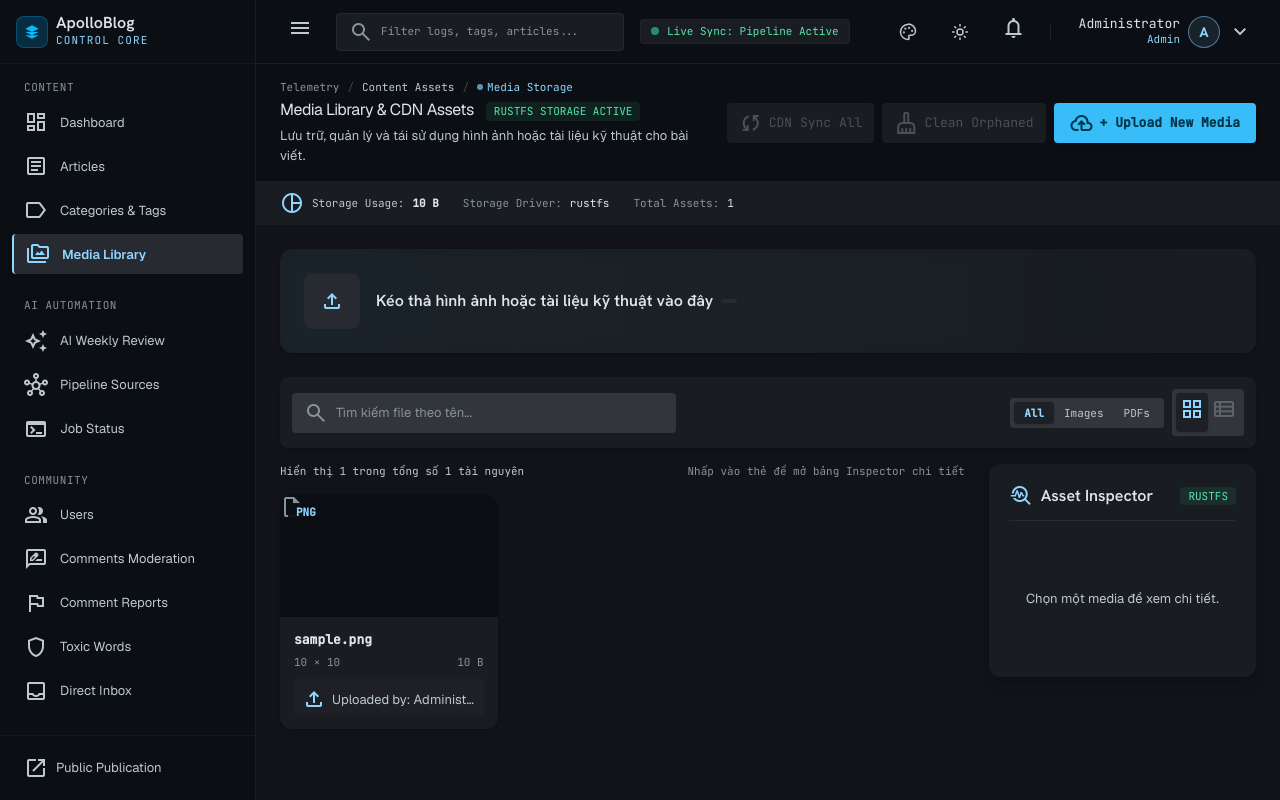
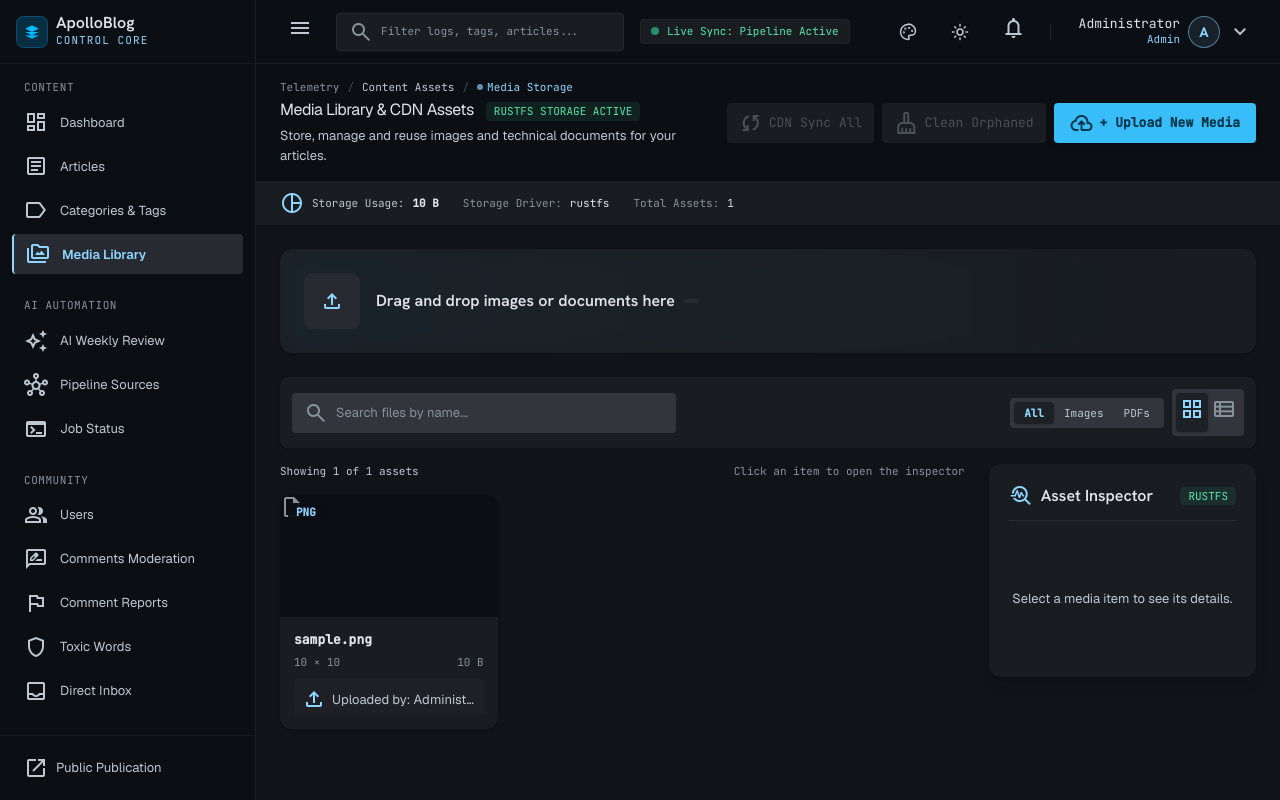
Before and after one commit to dont-wait/apollo, a Laravel app: page /admin/media in a window 1280 px wide. Run offline with Laravel 12, Linux system fonts and the light colour scheme; a user stored in the database is signed in; data comes from the database, SQL or seed files in the repository; tables that the repository leaves empty hold one stand-in row (values such as "Sample post"); data that the repository does not hold is empty; style sheets or scripts are compiled from the project's sources.

Commit message:
feat(admin): English media library and a working list view
Translate the media library UI, dialogs, API messages and validation
text to English, and make the grid/list toggle work (list view reuses the
same cards with a row layout; the choice is remembered).

Co-Authored-By: Claude Sonnet 5.5 <noreply@anthropic.com>

```diff
--- a/app/Http/Controllers/Admin/MediaController.php
+++ b/app/Http/Controllers/Admin/MediaController.php
@@ -52,7 +52,7 @@ class MediaController extends Controller
 
             if ($dimensions === false) {
                 throw ValidationException::withMessages([
-                    'file' => 'File ảnh không hợp lệ hoặc đã bị hỏng.',
+                    'file' => 'The image file is invalid or corrupted.',
                 ]);
             }
 
@@ -79,7 +79,7 @@ class MediaController extends Controller
         }
 
         return response()->json([
-            'message' => 'Upload media thành công.',
+            'message' => 'Media uploaded successfully.',
             'data' => $media,
         ], 201);
     }
@@ -121,7 +121,7 @@ class MediaController extends Controller
 
         if ($cleanup === null) {
             return response()->json([
-                'message' => 'Không thể xóa media vì đang được sử dụng.',
+                'message' => 'Cannot delete this media because it is in use.',
             ], 409);
         }
 
@@ -131,7 +131,7 @@ class MediaController extends Controller
         );
 
         return response()->json([
-            'message' => 'Xóa media thành công.',
+            'message' => 'Media deleted successfully.',
         ]);
     }
 
@@ -164,7 +164,7 @@ class MediaController extends Controller
 
             if (mb_strlen($fileName) > 255) {
                 throw ValidationException::withMessages([
-                    'name' => 'Tên media quá dài.',
+                    'name' => 'The media name is too long.',
                 ]);
             }
 
@@ -176,7 +176,7 @@ class MediaController extends Controller
         });
 
         return response()->json([
-            'message' => 'Đổi tên media thành công.',
+            'message' => 'Media renamed successfully.',
             'data' => $renamedMedia,
         ]);
     }
@@ -201,7 +201,7 @@ class MediaController extends Controller
 
             if ($dimensions === false) {
                 throw ValidationException::withMessages([
-                    'file' => 'File ảnh không hợp lệ hoặc đã bị hỏng.',
+                    'file' => 'The image file is invalid or corrupted.',
                 ]);
             }
 
@@ -257,7 +257,7 @@ class MediaController extends Controller
                         || $size > Post::MAX_THUMBNAIL_KB * 1024
                     ) {
                         throw ValidationException::withMessages([
-                            'file' => 'Media đang được dùng làm thumbnail nên chỉ chấp nhận JPG, JPEG, PNG, WebP và tối đa 5MB.',
+                            'file' => 'This media is used as a thumbnail, so only JPG, JPEG, PNG and WebP files up to 5 MB are accepted.',
                         ]);
                     }
                 }
@@ -305,7 +305,7 @@ class MediaController extends Controller
             );
 
             return response()->json([
-                'message' => 'Không thể thay thế media vì URL đang được sử dụng trong nội dung Markdown.',
+                'message' => 'Cannot replace this media because its URL is used in Markdown content.',
             ], 409);
         }
 
@@ -320,7 +320,7 @@ class MediaController extends Controller
          * into an HTTP error. The durable cleanup record will retry.
          */
         return response()->json([
-            'message' => 'Thay thế media thành công.',
+            'message' => 'Media replaced successfully.',
             'data' => $media->fresh(),
         ]);
     }
--- a/app/Http/Requests/Admin/ReplaceMediaRequest.php
+++ b/app/Http/Requests/Admin/ReplaceMediaRequest.php
@@ -31,7 +31,7 @@ class ReplaceMediaRequest extends FormRequest
 
                     if (mb_strlen($fileName) > 255) {
                         $fail(
-                            'Tên file không được vượt quá 255 ký tự.'
+                            'The file name may not be greater than 255 characters.'
                         );
                     }
                 },
--- a/app/Http/Requests/Admin/StoreMediaRequest.php
+++ b/app/Http/Requests/Admin/StoreMediaRequest.php
@@ -28,7 +28,7 @@ class StoreMediaRequest extends FormRequest
                     $fileName = basename($value->getClientOriginalName());
 
                     if (mb_strlen($fileName) > 255) {
-                        $fail('Tên file không được vượt quá 255 ký tự.');
+                        $fail('The file name may not be greater than 255 characters.');
                     }
                 },
             ],
--- a/app/Services/MediaOperationLockService.php
+++ b/app/Services/MediaOperationLockService.php
@@ -19,7 +19,7 @@ class MediaOperationLockService
             ->first();
 
         if ($lock === null) {
-            throw new RuntimeException('Không thể khóa các thao tác media.');
+            throw new RuntimeException('Could not lock media operations.');
         }
     }
 }
--- a/resources/css/admin.css
+++ b/resources/css/admin.css
@@ -204,3 +204,23 @@ html.md-fullscreen { overflow: hidden; }
 .is-fullscreen .toxic-editor__textarea { height: 100% !important; resize: none; }
 .is-fullscreen [data-markdown-preview-content],
 .is-fullscreen [data-markdown-preview-empty] { flex: 1; height: auto !important; max-height: none !important; min-height: 0; overflow-y: auto; }
+
+/* Media library: list view (same cards, row layout) */
+#mediaGrid[data-view='list'] { grid-template-columns: minmax(0, 1fr) !important; gap: 0.5rem; }
+#mediaGrid[data-view='list'] .media-card:not(.hidden) { display: grid; grid-template-columns: 5rem minmax(0, 1fr) auto; align-items: center; column-gap: 1rem; padding: 0.5rem 0.75rem; border-radius: 0.5rem; }
+#mediaGrid[data-view='list'] .media-card > div:first-child { display: contents; }
+#mediaGrid[data-view='list'] .media-card > div:first-child > :first-child { grid-column: 1; grid-row: 1; width: 5rem; height: 3.25rem; border-radius: 0.375rem; object-fit: cover; transform: none !important; background: var(--color-surface-container-lowest); display: flex; align-items: center; justify-content: center; }
+#mediaGrid[data-view='list'] .media-card > div:first-child > :first-child .material-symbols-outlined, #mediaGrid[data-view='list'] .media-card > div:first-child > span.material-symbols-outlined { font-size: 1.75rem; }
+#mediaGrid[data-view='list'] .media-card > div:first-child > :first-child span + span { display: none; }
+#mediaGrid[data-view='list'] .media-card > div:first-child > :nth-child(2) { grid-column: 1; grid-row: 1; position: static; align-self: start; justify-self: start; z-index: 1; margin: 0.125rem; transform: scale(0.8); transform-origin: top left; }
+#mediaGrid[data-view='list'] .media-card > div:first-child > :nth-child(3) { grid-column: 3; grid-row: 1; position: static; inset: auto; opacity: 1; background: transparent; display: flex; gap: 0.25rem; }
+#mediaGrid[data-view='list'] .media-card > div:first-child > :nth-child(3) button { padding: 0.35rem; }
+#mediaGrid[data-view='list'] .media-card > div:last-child { grid-column: 2; grid-row: 1; display: grid; grid-template-columns: minmax(0, 2fr) minmax(7rem, 1fr) minmax(0, 1.3fr); align-items: center; gap: 0.75rem; padding: 0 !important; }
+#mediaGrid[data-view='list'] .media-card > div:last-child > :nth-child(2) { gap: 0.75rem; justify-content: flex-start; }
+#mediaGrid[data-view='list'] .media-card > div:last-child > :nth-child(3) { margin: 0; padding-top: 0.25rem; }
+@media (max-width: 767px) {
+    #mediaGrid[data-view='list'] .media-card:not(.hidden) { grid-template-columns: 4rem minmax(0, 1fr) auto; column-gap: 0.75rem; }
+    #mediaGrid[data-view='list'] .media-card > div:first-child > :first-child { width: 4rem; height: 2.75rem; }
+    #mediaGrid[data-view='list'] .media-card > div:last-child { grid-template-columns: minmax(0, 1fr); gap: 0.125rem; }
+    #mediaGrid[data-view='list'] .media-card > div:last-child > :nth-child(3) { display: none; }
+}
--- a/resources/views/admin/media/index.blade.php
+++ b/resources/views/admin/media/index.blade.php
@@ -77,8 +77,7 @@
                     class="font-body-sm text-body-sm
                            text-on-surface-variant max-w-3xl"
                 >
-                    Lưu trữ, quản lý và tái sử dụng hình ảnh hoặc
-                    tài liệu kỹ thuật cho bài viết.
+                    Store, manage and reuse images and technical documents for your articles.
                 </p>
             </div>
 
@@ -267,8 +266,7 @@
                                            text-headline-sm
                                            text-on-surface"
                                 >
-                                    Kéo thả hình ảnh hoặc tài liệu
-                                    kỹ thuật vào đây
+                                    Drag and drop images or documents here
                                 </span>
 
                                 <span
@@ -353,7 +351,7 @@
                                text-on-surface
                                focus:outline-none w-full
                                placeholder:text-outline"
-                        placeholder="Tìm kiếm file theo tên..."
+                        placeholder="Search files by name..."
                         type="text"
                     >
                 </div>
@@ -460,17 +466,11 @@
                            font-label-sm text-label-sm"
                 >
                     <span>
-                        Hiển thị
-                        <span id="visibleMediaCount">
-                            {{ $totalAssets }}
-                        </span>
-                        trong tổng số
-                        {{ $totalAssets }}
-                        tài nguyên
+                        Showing <span id="visibleMediaCount">{{ $totalAssets }}</span> of {{ $totalAssets }} assets
                     </span>
 
                     <span class="text-outline hidden md:block">
-                        Nhấp vào thẻ để mở bảng Inspector chi tiết
+                        Click an item to open the inspector
                     </span>
                 </div>
 
@@ -496,20 +496,20 @@
                                    text-headline-sm
                                    text-on-surface"
                         >
-                            Chưa có media
+                            No media yet
                         </h3>
 
                         <p
                             class="font-body-sm text-body-sm
                                    text-on-surface-variant mt-1"
                         >
-                            Upload hình ảnh hoặc tài liệu đầu tiên
-                            để bắt đầu Media Library.
+                            Upload your first image or document to get started.
                         </p>
                     </div>
                 @else
                     <div
                         id="mediaGrid"
+                        data-view="grid"
                         class="grid grid-cols-1
                                sm:grid-cols-2
                                xl:grid-cols-3
@@ -843,7 +843,7 @@
                            text-on-surface-variant
                            font-body-sm text-body-sm"
                 >
-                    Chọn một media để xem chi tiết.
+                    Select a media item to see its details.
                 </div>
 
                 <div
@@ -1003,7 +1003,7 @@
                                 class="font-label-sm text-label-sm
                                        text-on-surface-variant"
                             >
-                                Tên file
+                                File name
                             </label>
 
                             <input
@@ -1161,6 +1161,44 @@
                 document.getElementById('visibleMediaCount');
 
             let activeFilter = 'all';
+
+            const mediaGrid = document.getElementById('mediaGrid');
+            const viewButtons = [...document.querySelectorAll('[data-media-view]')];
+
+            function setMediaView(view) {
+                if (mediaGrid) {
+                    mediaGrid.dataset.view = view;
+                }
+
+                viewButtons.forEach((button) => {
+                    button.setAttribute(
+                        'aria-pressed',
+                        String(button.dataset.mediaView === view)
+                    );
+                });
+
+                try {
+                    localStorage.setItem('apollo.mediaView', view);
+                } catch (error) {
+                    // Storage unavailable; the choice only lasts for this page.
+                }
+            }
+
+            viewButtons.forEach((button) => {
+                button.addEventListener('click', () => {
+                    setMediaView(button.dataset.mediaView);
+                });
+            });
+
+            try {
+                const savedView = localStorage.getItem('apollo.mediaView');
+
+                if (savedView === 'list' || savedView === 'grid') {
+                    setMediaView(savedView);
+                }
+            } catch (error) {
+                // Keep the default grid view.
+            }
 
             function showRenameMediaModal({
                 currentName,
@@ -1243,7 +1281,7 @@
 
                         if (!name) {
                             renameMediaError.textContent =
-                                'Tên media không được để trống.';
+                                'Media name cannot be empty.';
 
                             renameMediaError.classList.remove(
                                 'hidden'
@@ -1384,10 +1422,10 @@
 
                     const confirmed =
                         await window.showConfirmModal({
-                            title: 'Thay thế media',
+                            title: 'Replace media',
                             message:
-                                `Bạn có chắc muốn thay "${currentFileName}" bằng "${file.name}" không?`,
-                            confirmText: 'Thay thế',
+                                `Replace "${currentFileName}" with "${file.name}"?`,
+                            confirmText: 'Replace',
                         });
 
                     if (!confirmed) {
@@ -1420,12 +1458,12 @@
 
                             await window.showConfirmModal({
                                 title:
-                                    'Không thể thay thế media',
+                                    'Could not replace media',
                                 message:
                                     validationMessage ??
                                     result.message ??
-                                    'Không thể thay thế media.',
-                                confirmText: 'Đóng',
+                                    'Could not replace the media.',
+                                confirmText: 'Close',
                                 showCancel: false,
                             });
 
@@ -1435,10 +1473,10 @@
                         window.location.reload();
                     } catch (error) {
                         await window.showConfirmModal({
-                            title: 'Lỗi',
+                            title: 'Error',
                             message:
-                                'Có lỗi xảy ra khi thay thế media.',
-                            confirmText: 'Đóng',
+                                'Something went wrong while replacing the media.',
+                            confirmText: 'Close',
                             showCancel: false,
                         });
                     }
@@ -1485,14 +1523,14 @@
                         const error =
                             result.errors?.file?.[0]
                             ?? result.message
-                            ?? 'Upload thất bại.';
+                            ?? 'Upload failed.';
 
                         throw new Error(error);
                     }
 
                     if (uploadMessage) {
                         uploadMessage.textContent =
-                            'Upload thành công.';
+                            'Upload successful.';
 
                         uploadMessage.className =
                             'font-label-sm text-label-sm text-tertiary';
@@ -1873,12 +1911,12 @@
 
                                 await window.showConfirmModal({
                                     title:
-                                        'Không thể đổi tên',
+                                        'Could not rename',
                                     message:
                                         validationMessage ??
                                         result.message ??
-                                        'Không thể đổi tên media.',
-                                    confirmText: 'Đóng',
+                                        'Could not rename the media.',
+                                    confirmText: 'Close',
                                     showCancel: false,
                                 });
 
@@ -1888,10 +1926,10 @@
                             window.location.reload();
                         } catch (error) {
                             await window.showConfirmModal({
-                                title: 'Lỗi',
+                                title: 'Error',
                                 message:
-                                    'Có lỗi xảy ra khi đổi tên media.',
-                                confirmText: 'Đóng',
+                                    'Something went wrong while renaming the media.',
+                                confirmText: 'Close',
                                 showCancel: false,
                             });
                         } finally {
@@ -1922,10 +1960,10 @@
 
                         const confirmed =
                             await window.showConfirmModal({
-                                title: 'Xóa media',
+                                title: 'Delete media',
                                 message:
-                                    `Bạn có chắc muốn xóa "${fileName}" không?`,
-                                confirmText: 'Xóa',
+                                    `Are you sure you want to delete "${fileName}"?`,
+                                confirmText: 'Delete',
                             });
 
                         if (!confirmed) {
@@ -1952,11 +1990,11 @@
                             if (!response.ok) {
                                 await window.showConfirmModal({
                                     title:
-                                        'Không thể xóa media',
+                                        'Could not delete media',
                                     message:
                                         result.message ??
-                                        'Không thể xóa media.',
-                                    confirmText: 'Đóng',
+                                        'Could not delete the media.',
+                                    confirmText: 'Close',
                                     showCancel: false,
                                 });
 
@@ -1966,10 +2004,10 @@
                             window.location.reload();
                         } catch (error) {
                             await window.showConfirmModal({
-                                title: 'Lỗi',
+                                title: 'Error',
                                 message:
-                                    'Có lỗi xảy ra khi xóa media.',
-                                confirmText: 'Đóng',
+                                    'Something went wrong while deleting the media.',
+                                confirmText: 'Close',
                                 showCancel: false,
                             });
                         } finally {
--- a/resources/views/components/rename-media-modal.blade.php
+++ b/resources/views/components/rename-media-modal.blade.php
@@ -23,7 +23,7 @@
                 for="renameMediaInput"
                 class="block text-sm font-medium text-c-c5cad1"
             >
-                Tên mới
+                New name
             </label>
 
             <input
@@ -32,7 +32,7 @@
                 maxlength="250"
                 autocomplete="off"
                 class="w-full rounded-lg border border-c-3a3f47 bg-background px-3 py-2.5 text-sm text-on-surface outline-none transition placeholder:text-c-626a72 focus:border-c-80d4ff"
-                placeholder="Nhập tên media mới"
+                placeholder="Enter a new media name"
             >
 
             <p
@@ -41,7 +41,7 @@
             ></p>
 
             <p class="text-xs text-outline">
-                Phần mở rộng file sẽ được giữ nguyên.
+                The file extension is kept as is.
             </p>
         </div>
 
```
Also changed, not shown: other parts of resources/views/admin/media/index.blade.php (+20 -12 lines), tests/Feature/AdminMediaTest.php (+6 -6 lines).
